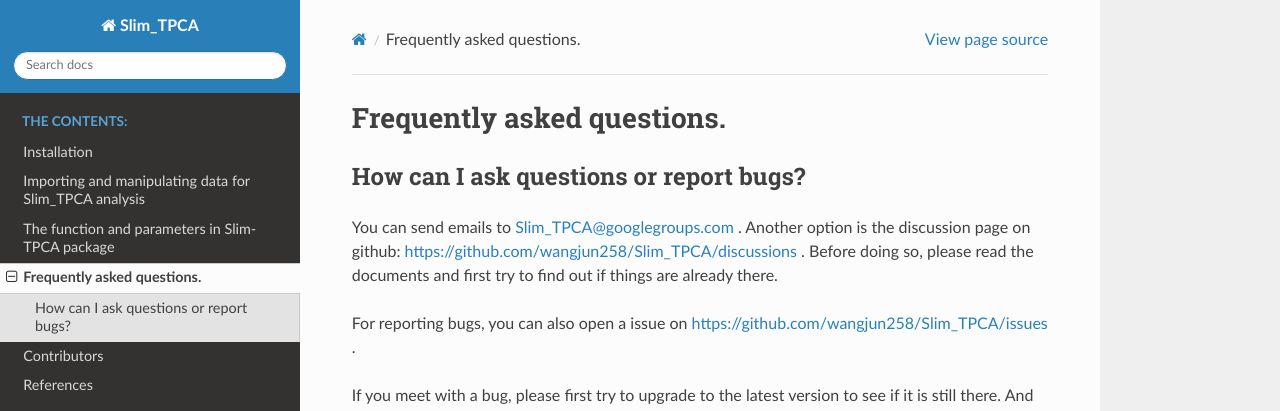
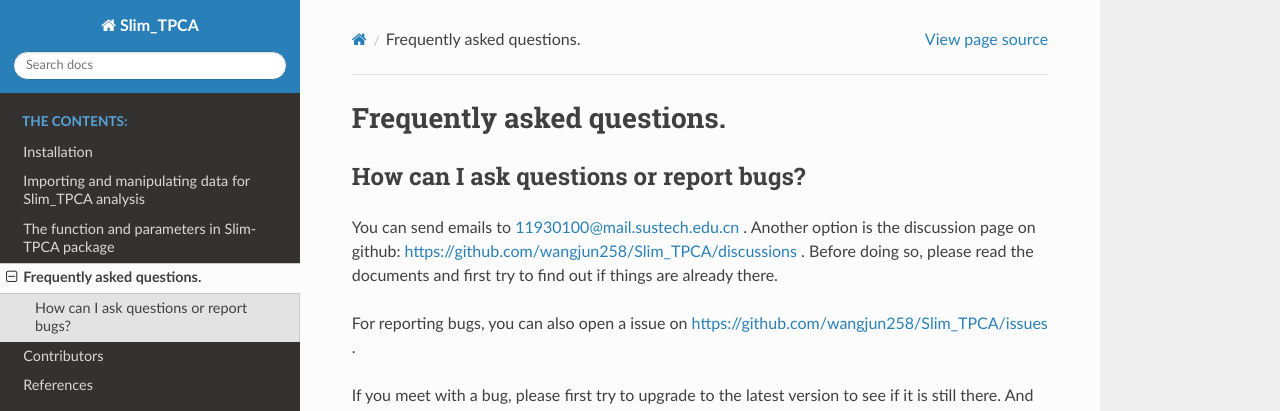
Before and after one commit to wangjun258/Slim_TPCA, a Sphinx documentation site: the page built from docs/faq.rst, in a window 1280 px wide. Shown: the top 411 px of the page. Built offline with Sphinx 7.4.7 and the Read the Docs theme 2.0.0, drawn with Linux system fonts in a browser that asks for light colours; pages that are not in the unit, such as notebooks, are missing from menus.

Commit message:
last_1224——2

```diff
--- a/docs/faq.rst
+++ b/docs/faq.rst
@@ -5,7 +5,7 @@
 
 How can I ask questions or report bugs?
 ^^^^^^^^^^^^^^^^^^^^^^^^^^^^^^^^^^^^^^^^^
-You can send emails to  Slim_TPCA@googlegroups.com . Another option is the discussion page on github: https://github.com/wangjun258/Slim_TPCA/discussions . Before doing so, please read the documents and first try to find out if things are already there.
+You can send emails to  11930100@mail.sustech.edu.cn . Another option is the discussion page on github: https://github.com/wangjun258/Slim_TPCA/discussions . Before doing so, please read the documents and first try to find out if things are already there.
 
 For reporting bugs, you can also open a issue on https://github.com/wangjun258/Slim_TPCA/issues .
 
--- a/docs/install.rst
+++ b/docs/install.rst
@@ -15,6 +15,7 @@
 -  seaborn
 -  copy
 -  re
+-  warnings
 
 
 If you use pip to intall, they will be automatically installed so there is no need to
```
